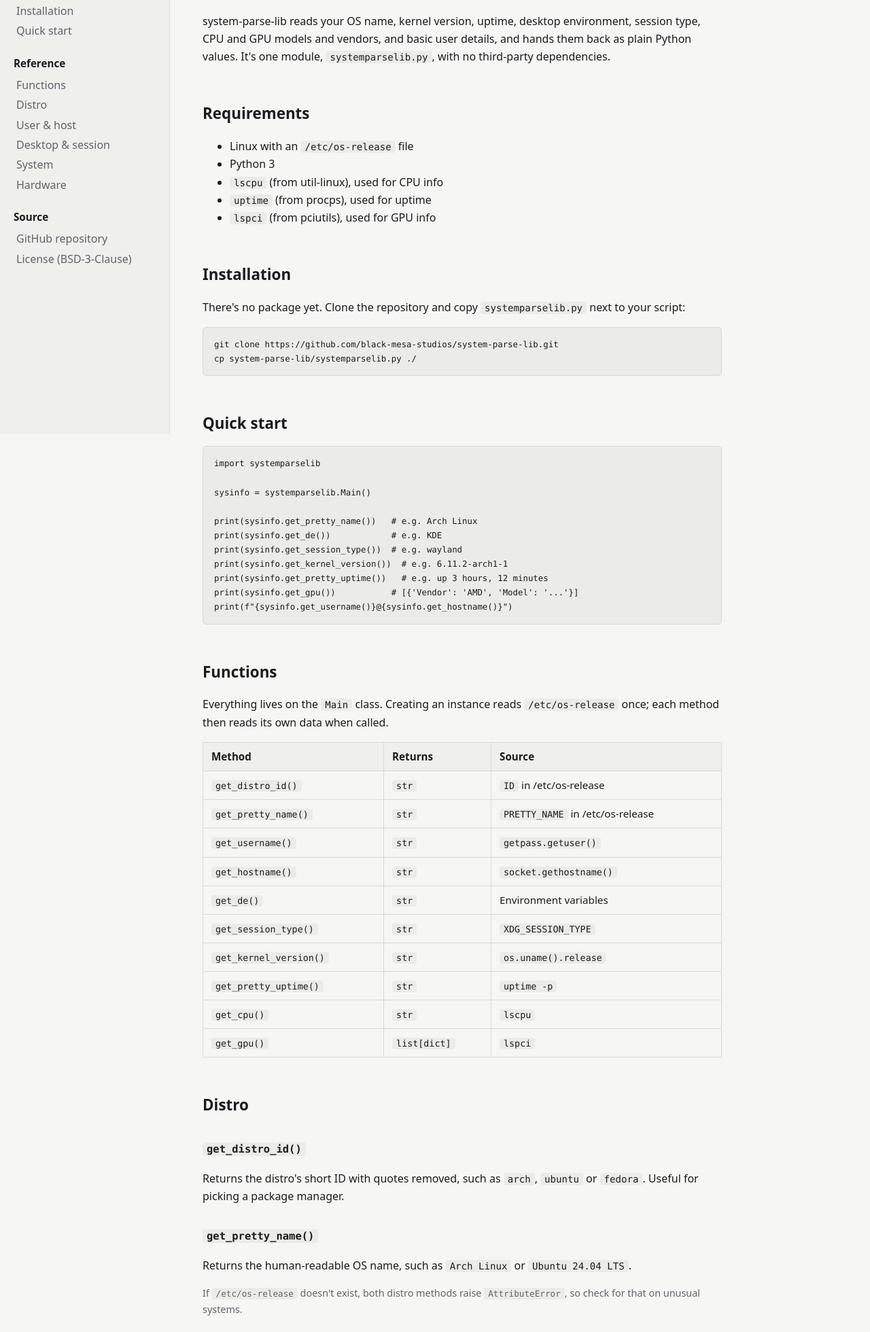
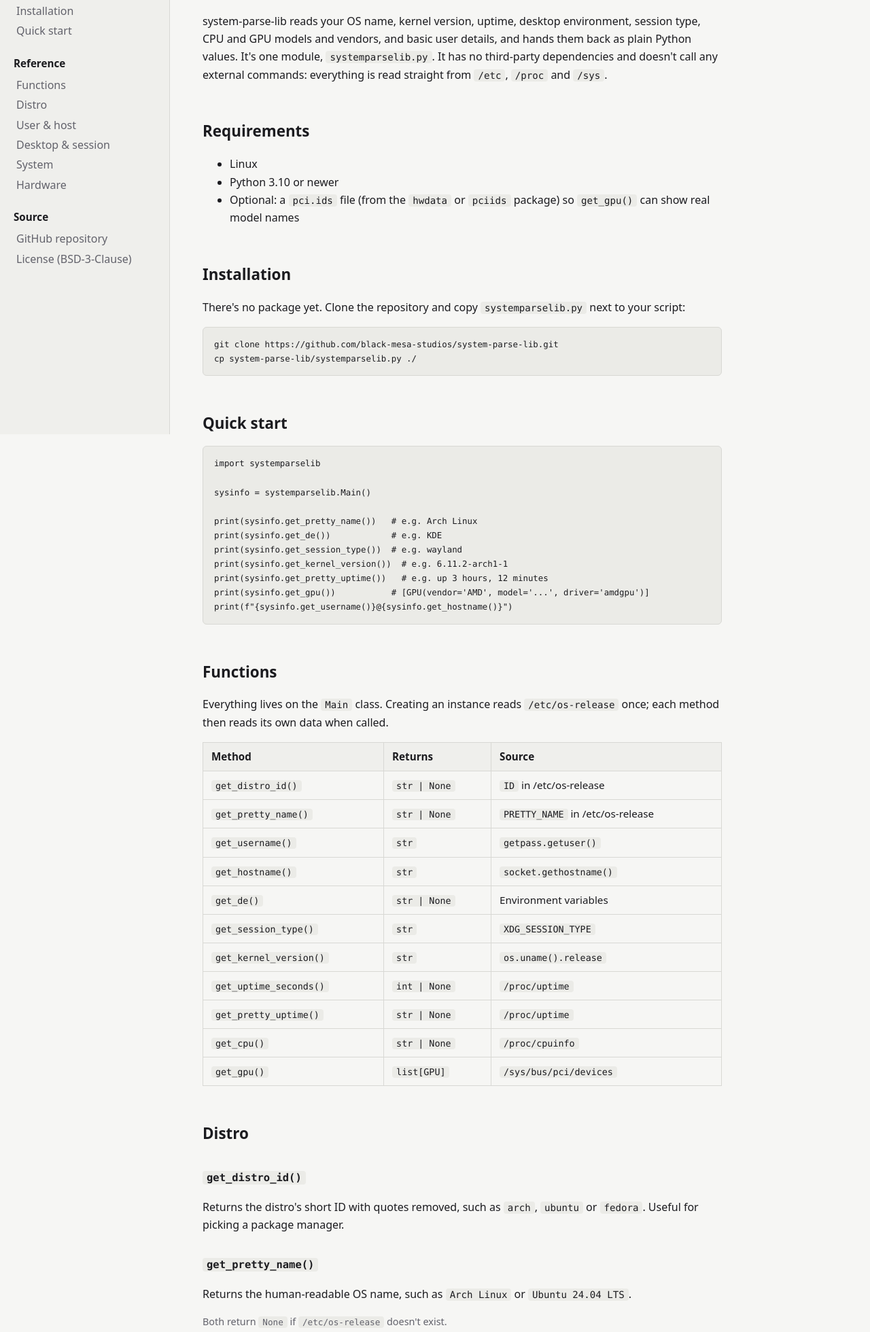
Before and after one commit to black-mesa-studios/system-parse-lib, a plain HTML site: page docs/index.html in a window 1280 px wide. Shown: the part 161-2121 px from the top of the page at 68% size. Drawn offline with Linux system fonts and the light colour scheme.

Commit message:
trying to fix readme and docs

```diff
--- a/docs/index.html
+++ b/docs/index.html
@@ -54,15 +54,13 @@ footer{margin-top:60px;color:var(--mut);font-size:.9rem}
 <h1 id="home"><span>[</span>system-parse-lib<span>]</span></h1>
 <p class="tag">A small Python library for reading system information on Linux.</p>
 <hr>
-<p>system-parse-lib reads your OS name, kernel version, uptime, desktop environment, session type, CPU and GPU models and vendors, and basic user details, and hands them back as plain Python values. It's one module, <code>systemparselib.py</code>, with no third-party dependencies.</p>
+<p>system-parse-lib reads your OS name, kernel version, uptime, desktop environment, session type, CPU and GPU models and vendors, and basic user details, and hands them back as plain Python values. It's one module, <code>systemparselib.py</code>. It has no third-party dependencies and doesn't call any external commands: everything is read straight from <code>/etc</code>, <code>/proc</code> and <code>/sys</code>.</p>
 
 <h2 id="requirements">Requirements</h2>
 <ul>
-<li>Linux with an <code>/etc/os-release</code> file</li>
-<li>Python 3</li>
-<li><code>lscpu</code> (from util-linux), used for CPU info</li>
-<li><code>uptime</code> (from procps), used for uptime</li>
-<li><code>lspci</code> (from pciutils), used for GPU info</li>
+<li>Linux</li>
+<li>Python 3.10 or newer</li>
+<li>Optional: a <code>pci.ids</code> file (from the <code>hwdata</code> or <code>pciids</code> package) so <code>get_gpu()</code> can show real model names</li>
 </ul>
 
 <h2 id="install">Installation</h2>
@@ -80,23 +78,24 @@ print(sysinfo.get_de())            # e.g. KDE
 print(sysinfo.get_session_type())  # e.g. wayland
 print(sysinfo.get_kernel_version())  # e.g. 6.11.2-arch1-1
 print(sysinfo.get_pretty_uptime())   # e.g. up 3 hours, 12 minutes
-print(sysinfo.get_gpu())           # [{'Vendor': 'AMD', 'Model': '...'}]
+print(sysinfo.get_gpu())           # [GPU(vendor='AMD', model='...', driver='amdgpu')]
 print(f"{sysinfo.get_username()}@{sysinfo.get_hostname()}")</code></pre>
 
 <h2 id="overview">Functions</h2>
 <p>Everything lives on the <code>Main</code> class. Creating an instance reads <code>/etc/os-release</code> once; each method then reads its own data when called.</p>
 <div class="t"><table>
 <tr><th>Method</th><th>Returns</th><th>Source</th></tr>
-<tr><td><code>get_distro_id()</code></td><td><code>str</code></td><td><code>ID</code> in /etc/os-release</td></tr>
-<tr><td><code>get_pretty_name()</code></td><td><code>str</code></td><td><code>PRETTY_NAME</code> in /etc/os-release</td></tr>
+<tr><td><code>get_distro_id()</code></td><td><code>str | None</code></td><td><code>ID</code> in /etc/os-release</td></tr>
+<tr><td><code>get_pretty_name()</code></td><td><code>str | None</code></td><td><code>PRETTY_NAME</code> in /etc/os-release</td></tr>
 <tr><td><code>get_username()</code></td><td><code>str</code></td><td><code>getpass.getuser()</code></td></tr>
 <tr><td><code>get_hostname()</code></td><td><code>str</code></td><td><code>socket.gethostname()</code></td></tr>
-<tr><td><code>get_de()</code></td><td><code>str</code></td><td>Environment variables</td></tr>
+<tr><td><code>get_de()</code></td><td><code>str | None</code></td><td>Environment variables</td></tr>
 <tr><td><code>get_session_type()</code></td><td><code>str</code></td><td><code>XDG_SESSION_TYPE</code></td></tr>
 <tr><td><code>get_kernel_version()</code></td><td><code>str</code></td><td><code>os.uname().release</code></td></tr>
-<tr><td><code>get_pretty_uptime()</code></td><td><code>str</code></td><td><code>uptime -p</code></td></tr>
-<tr><td><code>get_cpu()</code></td><td><code>str</code></td><td><code>lscpu</code></td></tr>
-<tr><td><code>get_gpu()</code></td><td><code>list[dict]</code></td><td><code>lspci</code></td></tr>
+<tr><td><code>get_uptime_seconds()</code></td><td><code>int | None</code></td><td><code>/proc/uptime</code></td></tr>
+<tr><td><code>get_pretty_uptime()</code></td><td><code>str | None</code></td><td><code>/proc/uptime</code></td></tr>
+<tr><td><code>get_cpu()</code></td><td><code>str | None</code></td><td><code>/proc/cpuinfo</code></td></tr>
+<tr><td><code>get_gpu()</code></td><td><code>list[GPU]</code></td><td><code>/sys/bus/pci/devices</code></td></tr>
 </table></div>
 
 <h2 id="distro">Distro</h2>
@@ -104,7 +103,7 @@ print(f"{sysinfo.get_username()}@{sysinfo.get_hostname()}")</code></pre>
 <p>Returns the distro's short ID with quotes removed, such as <code>arch</code>, <code>ubuntu</code> or <code>fedora</code>. Useful for picking a package manager.</p>
 <h3><code>get_pretty_name()</code></h3>
 <p>Returns the human-readable OS name, such as <code>Arch Linux</code> or <code>Ubuntu 24.04 LTS</code>.</p>
-<p class="tag">If <code>/etc/os-release</code> doesn't exist, both distro methods raise <code>AttributeError</code>, so check for that on unusual systems.</p>
+<p class="tag">Both return <code>None</code> if <code>/etc/os-release</code> doesn't exist.</p>
 
 <h2 id="user">User &amp; host</h2>
 <h3><code>get_username()</code></h3>
@@ -114,22 +113,31 @@ print(f"{sysinfo.get_username()}@{sysinfo.get_hostname()}")</code></pre>
 
 <h2 id="desktop">Desktop &amp; session</h2>
 <h3><code>get_de()</code></h3>
-<p>Returns the desktop environment from <code>XDG_CURRENT_DESKTOP</code>, falling back to <code>DESKTOP_SESSION</code>. Returns <code>"Unknown"</code> when neither is set, for example over SSH or in a TTY.</p>
+<p>Returns the desktop environment from <code>XDG_CURRENT_DESKTOP</code>, falling back to <code>DESKTOP_SESSION</code>. Returns <code>None</code> when neither is set, for example over SSH or in a TTY.</p>
 <h3><code>get_session_type()</code></h3>
 <p>Returns the session type from <code>XDG_SESSION_TYPE</code>, such as <code>wayland</code>, <code>x11</code> or <code>tty</code>. If the variable isn't set, it returns the string <code>"Could not retrieve session type."</code>.</p>
 
 <h2 id="system">System</h2>
 <h3><code>get_kernel_version()</code></h3>
 <p>Returns the kernel release string, such as <code>6.11.2-arch1-1</code>.</p>
+<h3><code>get_uptime_seconds()</code></h3>
+<p>Returns the time since boot in whole seconds, read from <code>/proc/uptime</code>. Returns <code>None</code> if it can't be read.</p>
 <h3><code>get_pretty_uptime()</code></h3>
-<p>Returns the human-readable output of <code>uptime -p</code>, such as <code>up 3 hours, 12 minutes</code>. If the command fails, it returns a string starting with <code>"Could not retrieve uptime:"</code> instead of raising.</p>
+<p>Returns the uptime as readable text, such as <code>up 3 hours, 12 minutes</code> or <code>up 2 days, 1 hour, 5 minutes</code>. Returns <code>None</code> if the uptime can't be read.</p>
 
 <h2 id="hardware">Hardware</h2>
 <h3><code>get_cpu()</code></h3>
-<p>Returns the CPU model name reported by <code>lscpu</code>, such as <code>AMD Ryzen 5 5600X 6-Core Processor</code>.</p>
+<p>Returns the CPU model name from <code>/proc/cpuinfo</code>, such as <code>AMD Ryzen 5 5600X 6-Core Processor</code>. Returns <code>None</code> if the file doesn't exist, and an empty string if it has no <code>model name</code> line (some ARM systems).</p>
 <h3><code>get_gpu()</code></h3>
-<p>Returns a list with one dictionary per detected GPU. Each has a <code>Vendor</code> (<code>NVIDIA</code>, <code>AMD</code> or <code>Intel</code>) and a <code>Model</code>. Only VGA-class devices from those three vendors are listed, so the list is empty on a machine with none.</p>
-<pre><code>[{'Vendor': 'NVIDIA', 'Model': 'GeForce GTX 1650'}]</code></pre>
+<p>Returns a list with one <code>GPU</code> object per display device found in <code>/sys/bus/pci/devices</code>. It returns an empty list if there are none.</p>
+<div class="t"><table>
+<tr><th>Field</th><th>Type</th><th>Description</th></tr>
+<tr><td><code>vendor</code></td><td><code>str</code></td><td><code>NVIDIA</code>, <code>AMD</code> or <code>Intel</code>. Any other vendor is shown as its raw PCI vendor ID, like <code>1234</code>.</td></tr>
+<tr><td><code>model</code></td><td><code>str</code></td><td>Model name from <code>pci.ids</code>. Falls back to <code>Device &lt;id&gt;</code> if no <code>pci.ids</code> file is found.</td></tr>
+<tr><td><code>driver</code></td><td><code>str | None</code></td><td>Kernel driver in use, such as <code>amdgpu</code> or <code>nvidia</code>, or <code>None</code> if none is bound.</td></tr>
+</table></div>
+<pre><code>[GPU(vendor='NVIDIA', model='GeForce GTX 1650', driver='nvidia')]</code></pre>
+<p>For a plain dictionary, use <code>dataclasses.asdict(gpu)</code>.</p>
 
 <hr>
 <footer>system-parse-lib is released under the BSD 3-Clause License. Copyright 2026 Black Mesa Studios. <a href="https://github.com/black-mesa-studios/system-parse-lib">View on GitHub</a>.</footer>
```
Also changed, not shown: 1 other file.
